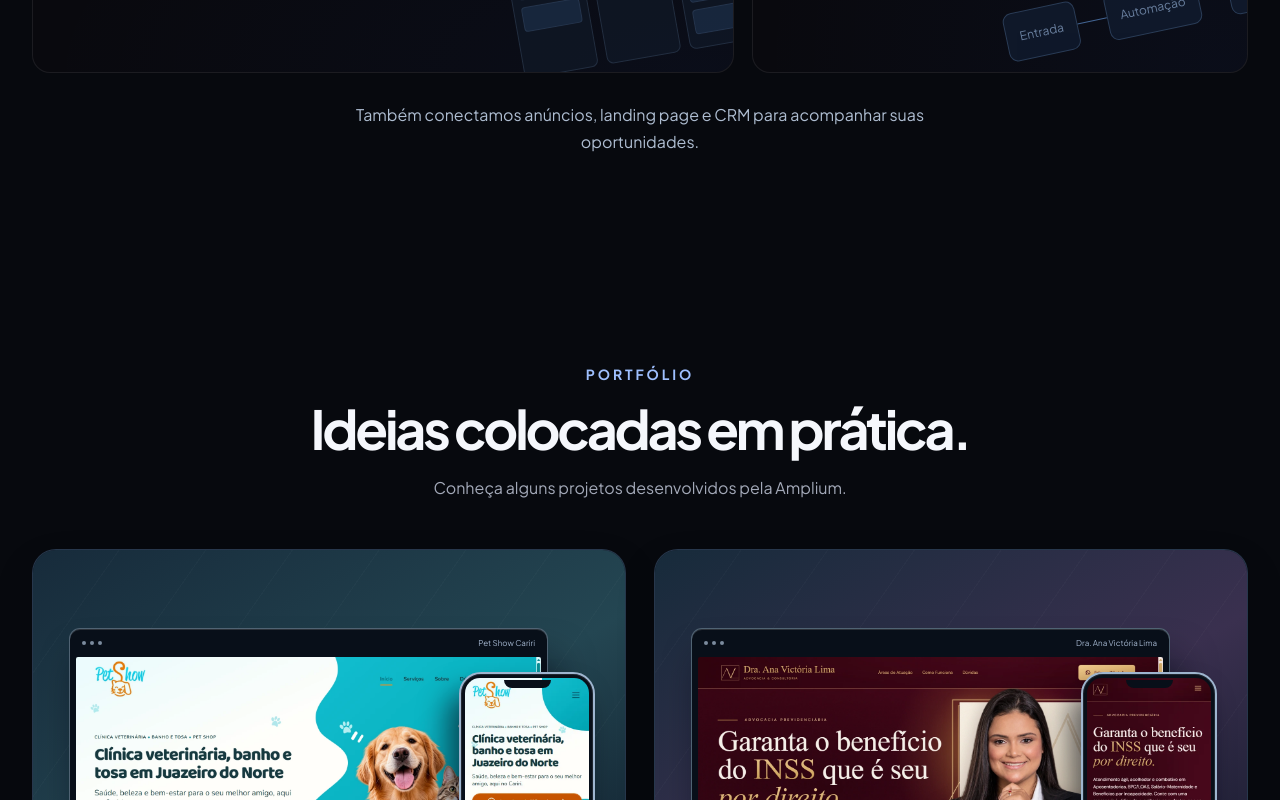
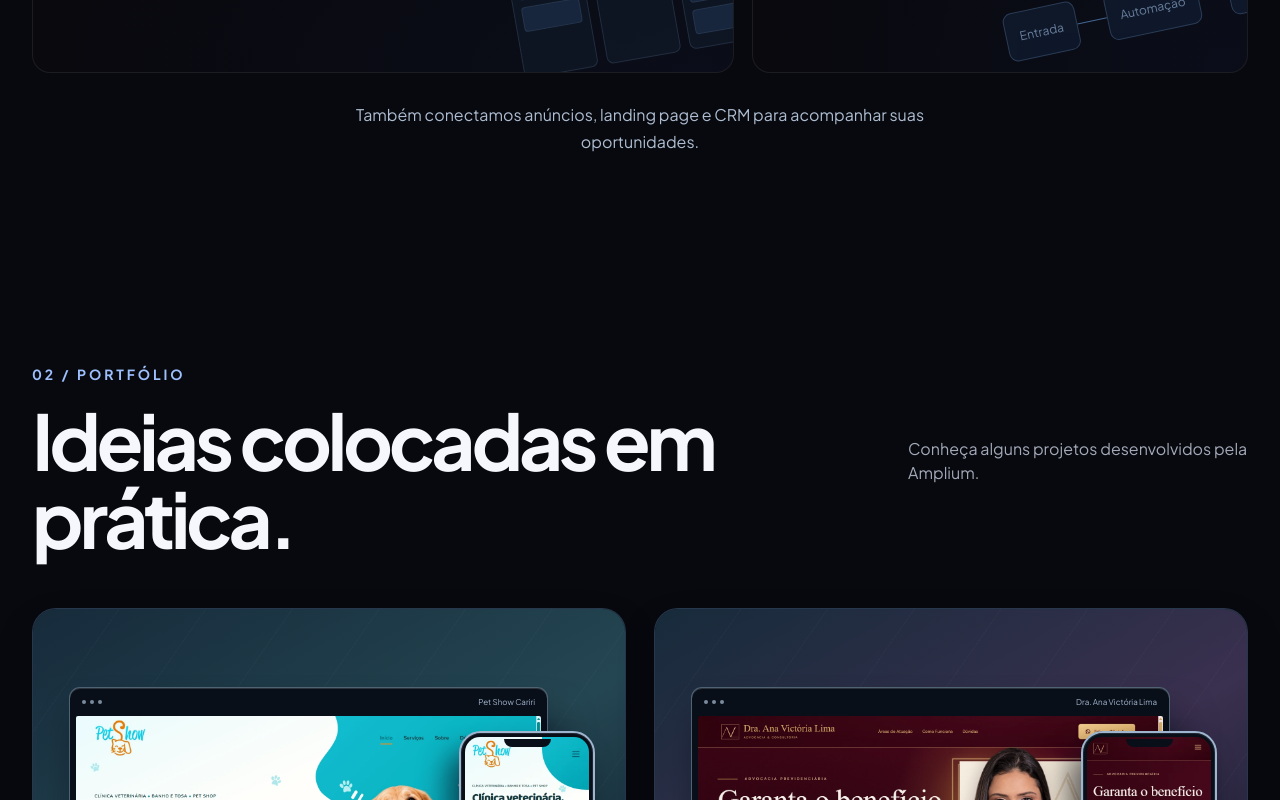
Before and after one commit to FranciscoNetoLima/amplium, a React (Vite) app: page / in a window 1280 px wide. Shown: the part 2000-2800 px from the top of the page. Built offline with nearby package versions, Linux system fonts and the light colour scheme.

Commit message:
style: align portfolio header and remove language switch

```diff
--- a/src/components/Navbar.jsx
+++ b/src/components/Navbar.jsx
@@ -1,6 +1,5 @@
 import { useEffect, useRef, useState } from 'react';
 import { t, useLanguage, localizedWhatsApp } from '../i18n.js';
-import LanguageSwitch from './LanguageSwitch.jsx';
 
 const services = [
   ['servico-sites', 'Sites', 'Apresente melhor sua empresa.', 0],
@@ -162,7 +161,6 @@ export default function Navbar() {
             </a>
           </div>
           <div className="nav-actions">
-            <LanguageSwitch />
             <a
               className="nav-cta"
               href={localizedWhatsApp(
--- a/src/components/Portfolio.jsx
+++ b/src/components/Portfolio.jsx
@@ -57,7 +57,7 @@ export default function Portfolio() {
     >
       <div className="section-head">
         <div>
-          <div className="eyebrow">{t('PORTFÓLIO')}</div>
+          <div className="eyebrow">{t('02 / Portfólio')}</div>
           <h2 id="portfolio-heading">{t('Ideias colocadas em prática.')}</h2>
         </div>
         <p>{t('Conheça alguns projetos desenvolvidos pela Amplium.')}</p>
--- a/src/components/portfolio.css
+++ b/src/components/portfolio.css
@@ -6,17 +6,11 @@
   color: #9ebffe;
 }
 .portfolio-section .section-head {
-  flex-direction: column;
   align-items: center;
-  text-align: center;
-  gap: 20px;
-  margin-bottom: 48px;
 }
 .portfolio-section .section-head h2 {
-  font-size: clamp(2rem, 4.2vw, 3.6rem);
-}
-.portfolio-section .section-head p {
-  max-width: 560px;
+  font-size: clamp(2.6rem, 6vw, 5.5rem);
+  letter-spacing: -0.055em;
 }
 .portfolio-grid {
   display: grid;
--- a/src/i18n.js
+++ b/src/i18n.js
@@ -3,9 +3,6 @@ import translations from './translations.json';
 import { WHATSAPP_URL, normalizeText, buildWhatsAppUrl } from './contact-utils.js';
 
 let language = 'pt';
-try {
-  if (localStorage.getItem('amplium-language') === 'en') language = 'en';
-} catch {}
 const subscribers = new Set();
 const english = Object.assign(Object.create(null), translations);
 const reverse = Object.assign(
--- a/src/translations.json
+++ b/src/translations.json
@@ -466,5 +466,6 @@
   "Sobre seu projeto": "About your project",
   "Conte um pouco sobre seu projeto.": "Tell us a little about your project.",
   "O WhatsApp será aberto com sua mensagem pronta para enviar.": "WhatsApp will open with your message ready to send.",
-  "Portfólio": "Portfolio"
+  "Portfólio": "Portfolio",
+  "02 / Portfólio": "02 / Portfolio"
 }
```
